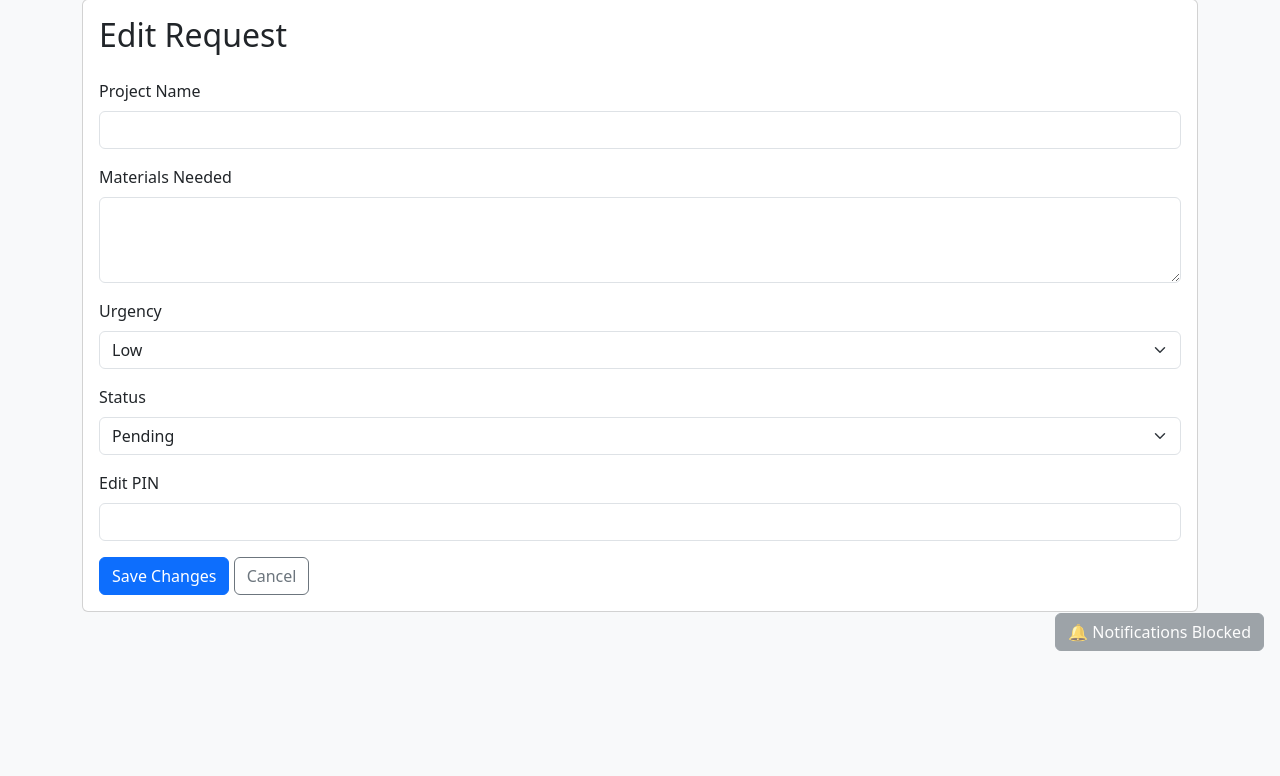
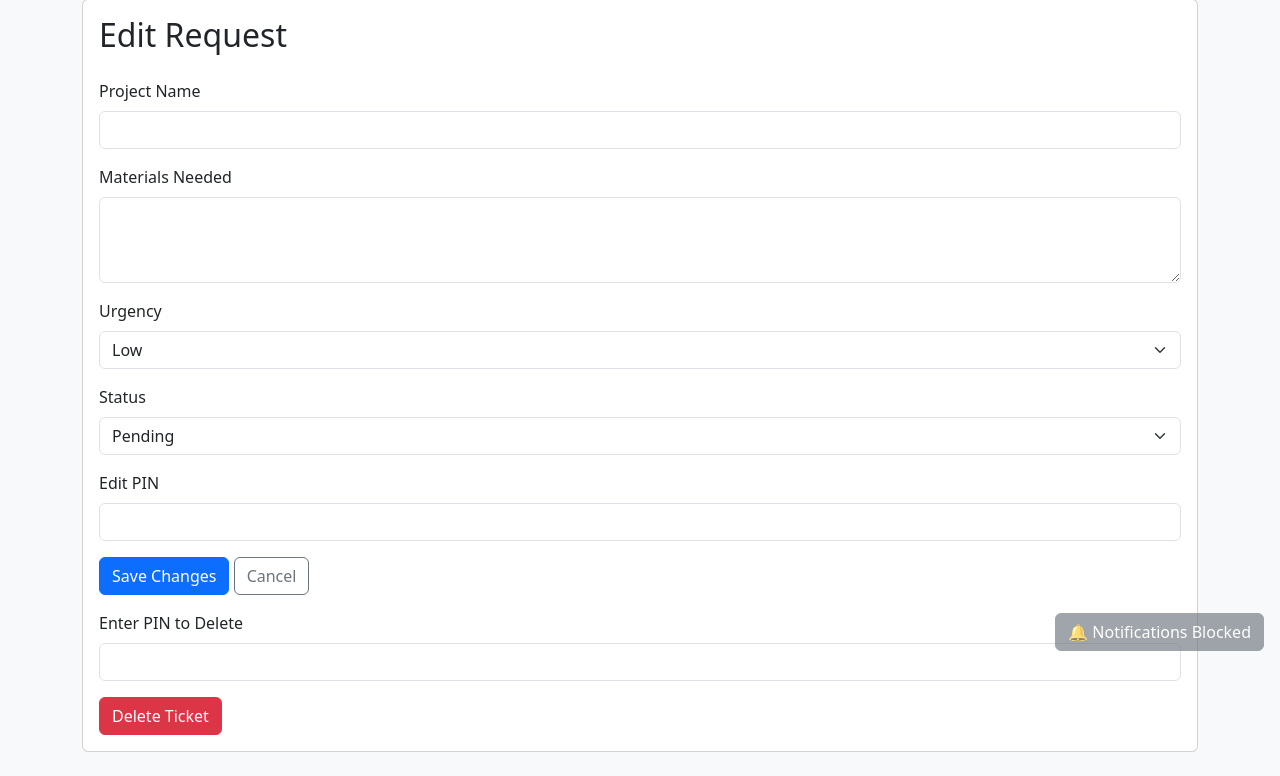
Before and after one commit to mitchellmoss/pm-request-2, a Flask app: template templates/edit.html in a window 1280 px wide. Shown: the part 133-909 px from the top of the page. Before the commit the page ends 784 px from the top, so only its background shows below. Run offline with Flask 3, Linux system fonts and the light colour scheme; the template is opened without the code that fills it, so the values that code supplies are empty.

Commit message:
FEAT: added ability to delete tickets

```diff
--- a/app.py
+++ b/app.py
@@ -134,5 +134,17 @@ def edit_ticket(ticket_id):
     conn.close()
     return render_template('edit.html', ticket=ticket)
 
+@app.route('/delete/<int:ticket_id>', methods=['POST'])
+def delete_ticket(ticket_id):
+    # Verify PIN
+    if request.form['pin'] != os.getenv('EDIT_PIN'):
+        return redirect(url_for('index'))
+
+    conn = get_db_connection()
+    conn.execute('DELETE FROM tickets WHERE id = ?', (ticket_id,))
+    conn.commit()
+    conn.close()
+    return redirect(url_for('index'))
+
 if __name__ == '__main__':
     app.run(host='0.0.0.0', port=5003, debug=True)
--- a/templates/edit.html
+++ b/templates/edit.html
@@ -36,6 +36,13 @@
                 <button type="submit" class="btn btn-primary">Save Changes</button>
                 <a href="{{ url_for('index') }}" class="btn btn-outline-secondary">Cancel</a>
             </form>
+            <form method="POST" action="{{ url_for('delete_ticket', ticket_id=ticket.id) }}" class="mt-3" onsubmit="return confirm('Are you sure you want to delete this ticket?');">
+                <div class="mb-3">
+                    <label class="form-label">Enter PIN to Delete</label>
+                    <input type="password" class="form-control" name="pin" required>
+                </div>
+                <button type="submit" class="btn btn-danger">Delete Ticket</button>
+            </form>
         </div>
     </div>
 {% endblock %}
```
Also changed, not shown: tickets.db.
